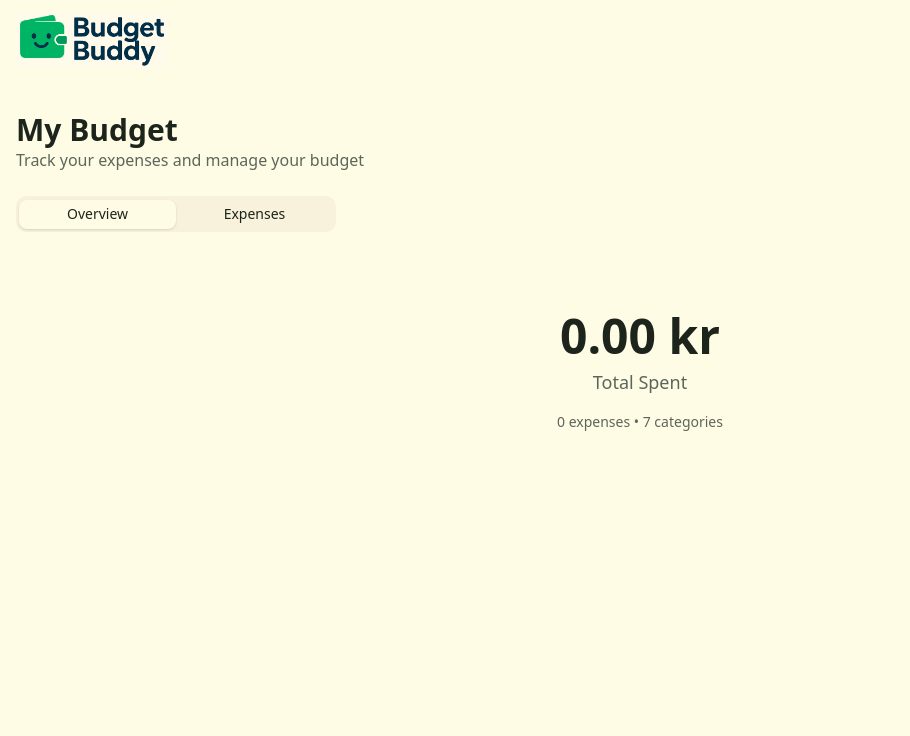
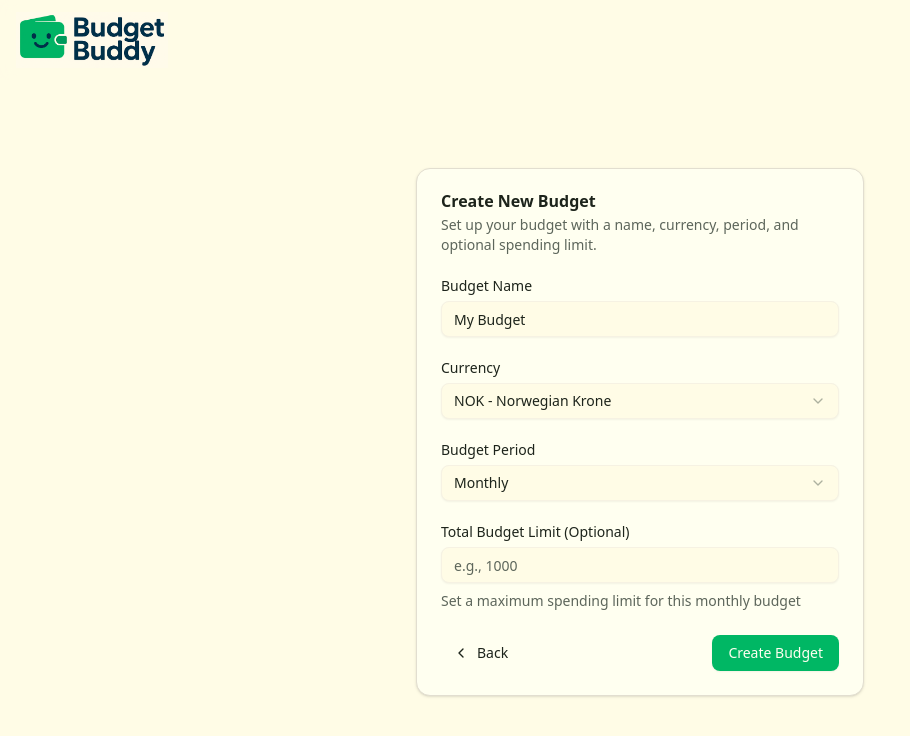
Before and after one commit to pederespen/budgetbuddy, a SvelteKit app: page / in a window 1280 px wide. Both pictures are taken after a click on the button "Create New Budget". Shown: the top 736 px of the page, without its empty margins (0-910 px from the left). Built offline with nearby package versions, Linux system fonts and the light colour scheme.

Commit message:
added form for creating budget

```diff
--- a/src/lib/components/ui/table/table-head.svelte
+++ b/src/lib/components/ui/table/table-head.svelte
@@ -14,7 +14,7 @@
   bind:this={ref}
   data-slot="table-head"
   class={cn(
-		"text-foreground h-10 whitespace-nowrap bg-clip-padding px-2 text-left align-middle font-medium [&:has([role=checkbox])]:pr-0",
+    "text-foreground h-10 whitespace-nowrap bg-clip-padding px-2 text-left align-middle font-medium [&:has([role=checkbox])]:pr-0 bg-muted",
     className
   )}
   {...restProps}
--- a/src/lib/storage.ts
+++ b/src/lib/storage.ts
@@ -1,49 +1,4 @@
-import type { Budget, AppState, Category } from "./types";
-
-const STORAGE_KEY = "budgetbuddy-data";
-
-export function loadState(): AppState {
-  if (typeof window === "undefined") {
-    return { budgets: [], activeBudgetId: null };
-  }
-
-  try {
-    const stored = localStorage.getItem(STORAGE_KEY);
-    if (stored) {
-      const parsed = JSON.parse(stored);
-
-      // Migration: Check if old format with string categories
-      if (parsed.budgets && parsed.budgets.length > 0) {
-        const firstBudget = parsed.budgets[0];
-        if (
-          firstBudget.categories &&
-          typeof firstBudget.categories[0] === "string"
-        ) {
-          // Old format detected, clear storage
-          console.log("Old data format detected, clearing localStorage...");
-          localStorage.removeItem(STORAGE_KEY);
-          return { budgets: [], activeBudgetId: null };
-        }
-      }
-
-      return parsed;
-    }
-  } catch (error) {
-    console.error("Failed to load state from localStorage:", error);
-  }
-
-  return { budgets: [], activeBudgetId: null };
-}
-
-export function saveState(state: AppState): void {
-  if (typeof window === "undefined") return;
-
-  try {
-    localStorage.setItem(STORAGE_KEY, JSON.stringify(state));
-  } catch (error) {
-    console.error("Failed to save state to localStorage:", error);
-  }
-}
+import type { Budget, Category } from "./types";
 
 export function getDefaultCategories(): Category[] {
   return [
@@ -98,6 +53,7 @@ export function createDefaultBudget(): Budget {
     id: crypto.randomUUID(),
     name: "My Budget",
     currency: "NOK",
+    period: "monthly",
     categories: getDefaultCategories(),
     entries: [],
     budgetLimits: {},
--- a/src/lib/stores/budget.ts
+++ b/src/lib/stores/budget.ts
@@ -1,15 +1,9 @@
 import { writable } from "svelte/store";
 import type { AppState, Budget, Expense, Category } from "../types";
-import { loadState, saveState } from "../storage";
 
 function createBudgetStore() {
-  const initialState = loadState();
+  const initialState: AppState = { budgets: [], activeBudgetId: null };
   const { subscribe, set, update } = writable<AppState>(initialState);
-
-  // Auto-save to localStorage whenever state changes
-  subscribe((state) => {
-    saveState(state);
-  });
 
   return {
     subscribe,
--- a/src/lib/types.ts
+++ b/src/lib/types.ts
@@ -1,4 +1,6 @@
 export type Currency = "NOK" | "USD" | "EUR" | "GBP" | "SEK" | "DKK";
+
+export type BudgetPeriod = "weekly" | "biweekly" | "monthly";
 
 export interface Category {
   id: string;
@@ -23,6 +25,8 @@ export interface Budget {
   id: string;
   name: string;
   currency: Currency;
+  period: BudgetPeriod;
+  totalLimit?: number; // Optional total budget limit
   categories: Category[];
   entries: Expense[];
   budgetLimits: BudgetLimit;
--- a/src/routes/+page.svelte
+++ b/src/routes/+page.svelte
@@ -1,6 +1,6 @@
 <script lang="ts">
   import { budgetStore } from "$lib/stores/budget";
-  import { createDefaultBudget } from "$lib/storage";
+  import { createDefaultBudget, getDefaultCategories } from "$lib/storage";
   import { Button } from "$lib/components/ui/button";
   import {
     Card,
@@ -10,12 +10,16 @@
     CardTitle,
   } from "$lib/components/ui/card";
   import { onMount } from "svelte";
+  import { toast } from "svelte-sonner";
   import Dashboard from "./Dashboard.svelte";
+  import BudgetSetupForm from "./BudgetSetupForm.svelte";
+  import type { Currency, BudgetPeriod } from "$lib/types";
 
   let state = $state({ budgets: [], activeBudgetId: null });
   let activeBudget = $derived(
     state.budgets.find((b) => b.id === state.activeBudgetId)
   );
+  let showCreateForm = $state(false);
 
   onMount(() => {
     budgetStore.subscribe((s) => {
@@ -23,15 +27,56 @@
     });
   });
 
-  function handleCreateBudget() {
-    const newBudget = createDefaultBudget();
+  function handleCreateBudget(data: {
+    name: string;
+    currency: Currency;
+    period: BudgetPeriod;
+    totalLimit?: number;
+  }) {
+    const now = new Date().toISOString();
+    const newBudget = {
+      id: crypto.randomUUID(),
+      name: data.name,
+      currency: data.currency,
+      period: data.period,
+      totalLimit: data.totalLimit,
+      categories: getDefaultCategories(),
+      entries: [],
+      budgetLimits: {},
+      createdAt: now,
+      updatedAt: now,
+    };
     budgetStore.addBudget(newBudget);
+    showCreateForm = false;
+    toast.success("Budget created successfully!", {
+      description: `${data.name} is ready to track your ${data.period} expenses.`,
+    });
   }
 </script>
 
 <div class="min-h-screen bg-background">
   <div class="container mx-auto px-4 py-8">
     {#if !activeBudget}
+      {#if showCreateForm}
+        <!-- Create Budget Form -->
+        <div class="flex min-h-[80vh] items-center justify-center">
+          <Card class="w-full max-w-md">
+            <CardHeader>
+              <CardTitle>Create New Budget</CardTitle>
+              <CardDescription>
+                Set up your budget with a name, currency, period, and optional
+                spending limit.
+              </CardDescription>
+            </CardHeader>
+            <CardContent>
+              <BudgetSetupForm
+                onsubmit={handleCreateBudget}
+                oncancel={() => (showCreateForm = false)}
+              />
+            </CardContent>
+          </Card>
+        </div>
+      {:else}
         <!-- Welcome Screen -->
         <div class="flex min-h-[80vh] items-center justify-center">
           <Card class="w-full max-w-md">
@@ -43,7 +88,11 @@
               </CardDescription>
             </CardHeader>
             <CardContent class="space-y-4">
-            <Button onclick={handleCreateBudget} class="w-full" size="lg">
+              <Button
+                onclick={() => (showCreateForm = true)}
+                class="w-full"
+                size="lg"
+              >
                 Create New Budget
               </Button>
               <div class="relative">
@@ -65,6 +114,7 @@
             </CardContent>
           </Card>
         </div>
+      {/if}
     {:else}
       <!-- Main App -->
       <Dashboard budget={activeBudget} />
--- /dev/null
+++ b/src/routes/BudgetSetupForm.svelte
@@ -0,0 +1,141 @@
+<script lang="ts">
+  import { Button } from "$lib/components/ui/button";
+  import { Input } from "$lib/components/ui/input";
+  import { Label } from "$lib/components/ui/label";
+  import * as Select from "$lib/components/ui/select";
+  import type { Currency, BudgetPeriod } from "$lib/types";
+
+  interface Props {
+    onsubmit: (data: {
+      name: string;
+      currency: Currency;
+      period: BudgetPeriod;
+      totalLimit?: number;
+    }) => void;
+    oncancel?: () => void;
+  }
+
+  let { onsubmit, oncancel }: Props = $props();
+
+  let name = $state("My Budget");
+  let currency = $state<Currency>("NOK");
+  let period = $state<BudgetPeriod>("monthly");
+  let totalLimit = $state("");
+
+  const currencyLabels: Record<Currency, string> = {
+    NOK: "NOK - Norwegian Krone",
+    USD: "USD - US Dollar",
+    EUR: "EUR - Euro",
+    GBP: "GBP - British Pound",
+    SEK: "SEK - Swedish Krona",
+    DKK: "DKK - Danish Krone",
+  };
+
+  const periodLabels: Record<BudgetPeriod, string> = {
+    weekly: "Weekly",
+    biweekly: "Biweekly",
+    monthly: "Monthly",
+  };
+
+  function handleSubmit(e: Event) {
+    e.preventDefault();
+    const limit = totalLimit ? parseFloat(totalLimit) : undefined;
+    onsubmit({ name, currency, period, totalLimit: limit });
+  }
+</script>
+
+<form onsubmit={handleSubmit} class="space-y-6">
+  <div class="space-y-2">
+    <Label for="budget-name">Budget Name</Label>
+    <Input
+      id="budget-name"
+      type="text"
+      bind:value={name}
+      placeholder="e.g., Monthly Expenses"
+      required
+    />
+  </div>
+
+  <div class="space-y-2">
+    <Label for="currency">Currency</Label>
+    <Select.Root type="single" bind:value={currency}>
+      <Select.Trigger id="currency" class="w-full bg-background">
+        <span>{currencyLabels[currency]}</span>
+      </Select.Trigger>
+      <Select.Content>
+        <Select.Item value="NOK" label="NOK - Norwegian Krone">
+          NOK - Norwegian Krone
+        </Select.Item>
+        <Select.Item value="USD" label="USD - US Dollar">
+          USD - US Dollar
+        </Select.Item>
+        <Select.Item value="EUR" label="EUR - Euro">EUR - Euro</Select.Item>
+        <Select.Item value="GBP" label="GBP - British Pound">
+          GBP - British Pound
+        </Select.Item>
+        <Select.Item value="SEK" label="SEK - Swedish Krona">
+          SEK - Swedish Krona
+        </Select.Item>
+        <Select.Item value="DKK" label="DKK - Danish Krone">
+          DKK - Danish Krone
+        </Select.Item>
+      </Select.Content>
+    </Select.Root>
+  </div>
+
+  <div class="space-y-2">
+    <Label for="period">Budget Period</Label>
+    <Select.Root type="single" bind:value={period}>
+      <Select.Trigger id="period" class="w-full bg-background">
+        <span>{periodLabels[period]}</span>
+      </Select.Trigger>
+      <Select.Content>
+        <Select.Item value="weekly" label="Weekly">Weekly</Select.Item>
+        <Select.Item value="biweekly" label="Biweekly">Biweekly</Select.Item>
+        <Select.Item value="monthly" label="Monthly">Monthly</Select.Item>
+      </Select.Content>
+    </Select.Root>
+  </div>
+
+  <div class="space-y-2">
+    <Label for="total-limit">Total Budget Limit (Optional)</Label>
+    <Input
+      id="total-limit"
+      type="number"
+      step="0.01"
+      min="0"
+      bind:value={totalLimit}
+      placeholder="e.g., 1000"
+    />
+    <p class="text-sm text-muted-foreground">
+      Set a maximum spending limit for this {period} budget
+    </p>
+  </div>
+
+  <div class="flex gap-3 items-center">
+    {#if oncancel}
+      <Button
+        type="button"
+        variant="ghost"
+        onclick={oncancel}
+        class="gap-2"
+      >
+        <svg
+          xmlns="http://www.w3.org/2000/svg"
+          width="16"
+          height="16"
+          viewBox="0 0 24 24"
+          fill="none"
+          stroke="currentColor"
+          stroke-width="2"
+          stroke-linecap="round"
+          stroke-linejoin="round"
+        >
+          <path d="m15 18-6-6 6-6" />
+        </svg>
+        Back
+      </Button>
+    {/if}
+    <Button type="submit" class="ml-auto">Create Budget</Button>
+  </div>
+</form>
```
Also changed, not shown: src/routes/Dashboard.svelte (+30 -0 lines). Lines whose indentation alone changed are shown as unchanged.
